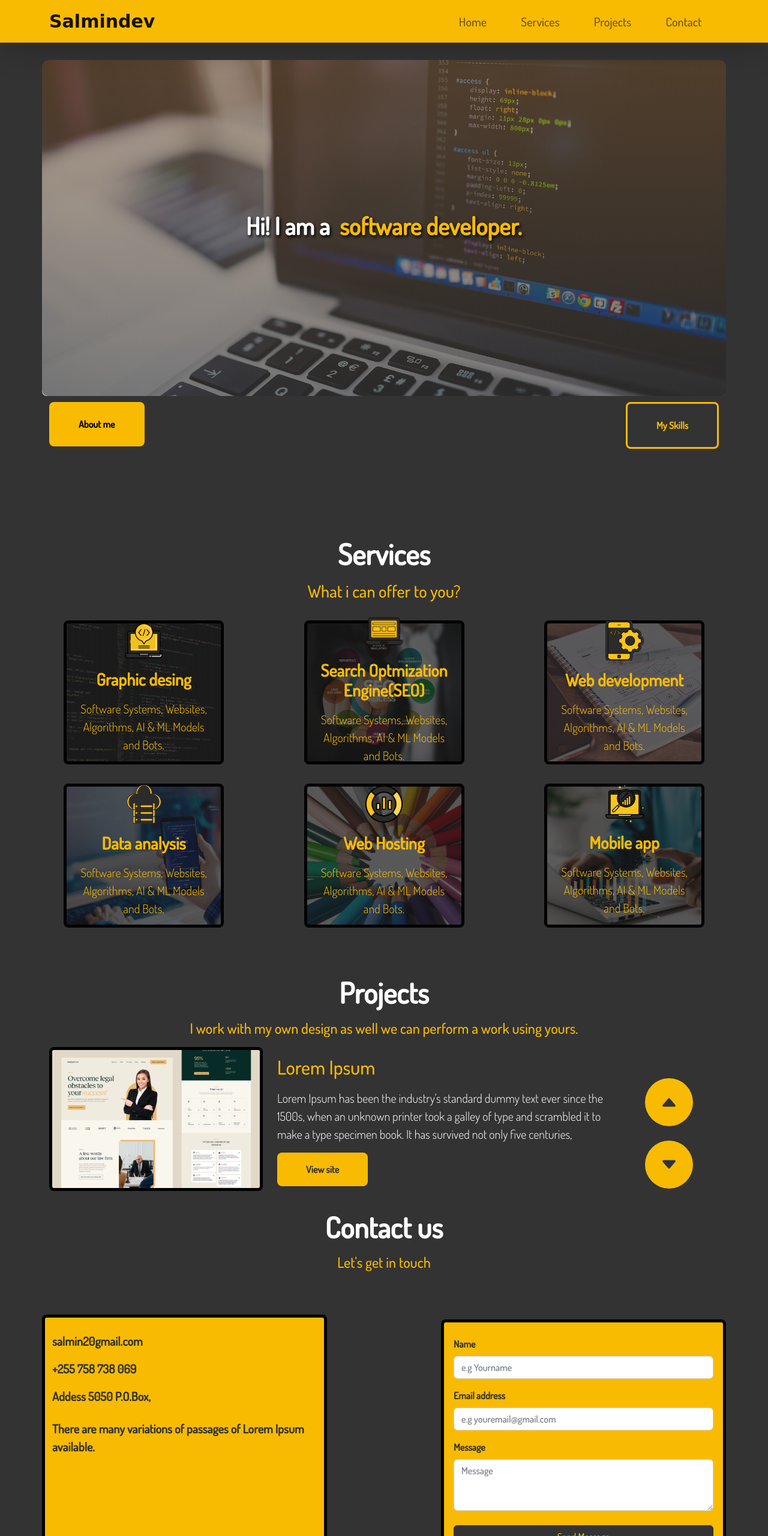
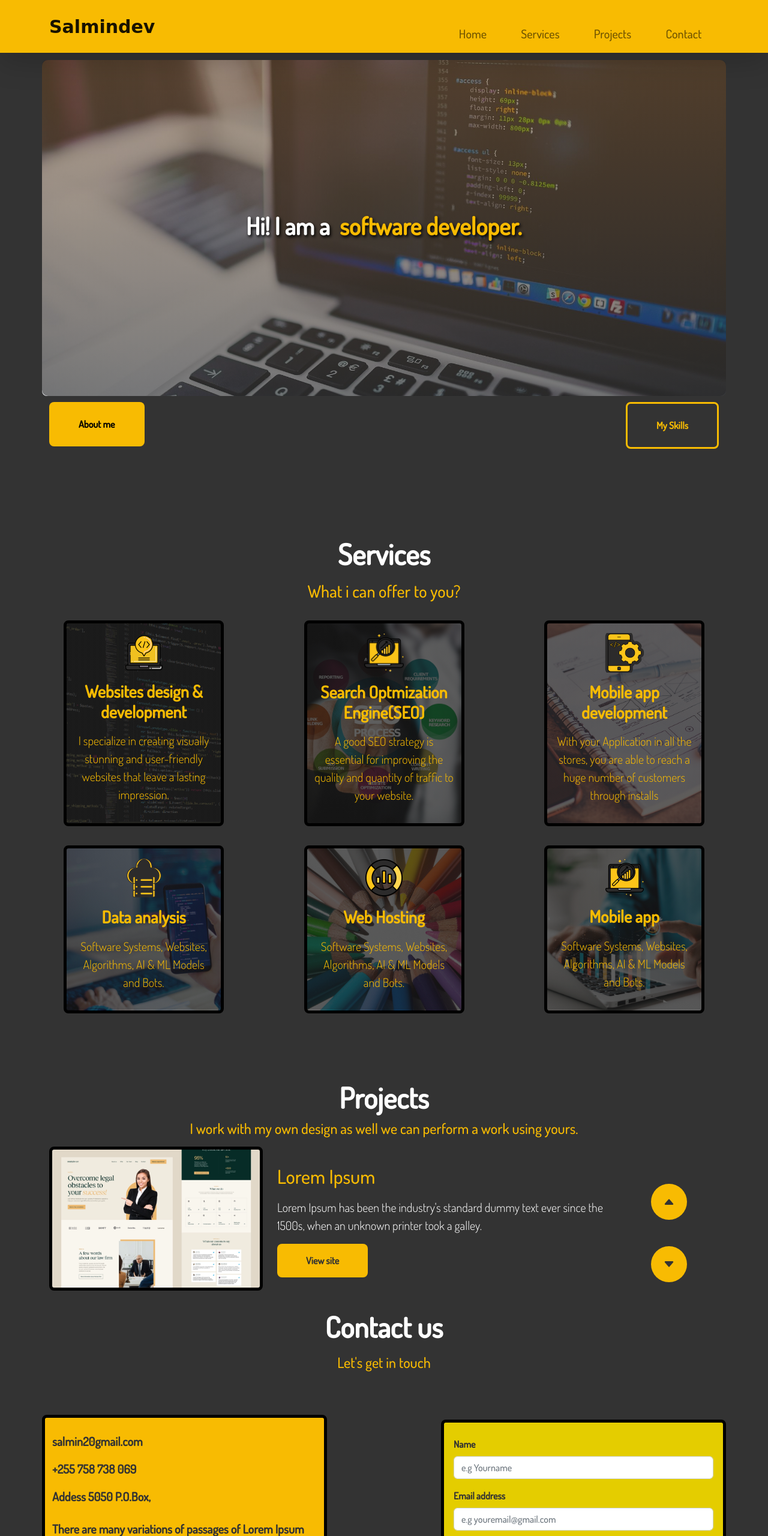
Before and after one commit to salmindev/Portifolio, a website: page index.html in a window 1280 px wide. Shown: the top 2560 px of the page at 60% size. Drawn offline with nearby package versions, Linux system fonts and the light colour scheme; a web font is replaced by a local one.

Commit message:
modification

```diff
--- a/css/style.css
+++ b/css/style.css
@@ -120,7 +120,6 @@ a, .btn-link {
     font-weight: 600;
     color: #61574F;
 }
-
 
 #project {
     width: 100%;
--- a/index.html
+++ b/index.html
@@ -18,24 +18,20 @@
           <button class="navbar-toggler border border-3 border-danger" id="navbar--toggle" type="button" data-bs-toggle="offcanvas" data-bs-target="#offcanvasRight" aria-controls="offcanvasRight">
             <span class="navbar-toggler-icon"></span>
           </button>
-          <div class="offcanvas offcanvas-end bg-primary" tabindex="0" id="offcanvasRight" aria-labelledby="offcanvasRightLabel">
-            <div class="offcanvas-header">
-              <h5 class="offcanvas-title" id="offcanvasRightLabel">salmindev</h5>
-              <button type="button" class="btn-close" data-bs-dismiss="offcanvas" aria-label="Close"></button>
-            </div>
+          <div class="offcanvas offcanvas-end bg-primary w-75"  tabindex="0" id="offcanvasRight" aria-labelledby="offcanvasRightLabel">
             <div class="offcanvas-body d-flex justify-content-end">
-                <ul class="navbar-nav fs-5 text-danger w-50 d-flex align-items-center justify-content-sm-around">
+                <ul class="navbar-nav fs-5 text-danger w-50 mt-4 d-flex align-items-center justify-content-sm-around">
                     <li class="nav-item">
-                      <a class="nav-link" aria-current="page" href="#home">Home</a>
+                    <button type="button" class="bg-transparent border border-0" data-bs-dismiss="offcanvas"><a class="nav-link" aria-current="page" href="#home">Home</a></button>
                     </li>
                     <li class="nav-item">
-                      <a class="nav-link" href="#services">Services</a>
+                        <button type="button" class="bg-transparent border border-0" data-bs-dismiss="offcanvas"><a class="nav-link" aria-current="page" href="#services">Services</a></button>
                     </li>
                     <li class="nav-item">
-                      <a class="nav-link" href="#projects">Projects</a>
+                        <button type="button" class="bg-transparent border border-0" data-bs-dismiss="offcanvas"><a class="nav-link" aria-current="page" href="#projects">Projects</a></button>
                     </li>
                     <li class="nav-item">
-                      <a class="nav-link" href="#contact">Contact</a>
+                        <button type="button" class="bg-transparent border border-0" data-bs-dismiss="offcanvas"><a class="nav-link" aria-current="page" href="#contact">Contact</a></button>
                     </li>
                   </ul>
             </div>
@@ -64,12 +60,12 @@
                 <div class="col-sm-6 bg-primary rounded-3 overflow-hidden text-black py-4 px-4 d-flex flex-column justify-content-around align-items-center" style="border: 10px dashed rgb(13, 13, 13) ;">
                     <h1 class="fw-bolder animate__animated animate__rubberBand animate__delay-3s">Hi!, My name is Salmin</h1>
                     <p class="lead text-center animate__animated animate__zoomIn animate__delay-4s">
-                        Lorem Ipsum has been the industry's standard dummy text ever since the 1500s, when an unknown printer took a galley of type and scrambled it to make a type specimen book.
-                        It has survived not only five centuries,
-                        remaining essentially unchanged.
-
+                        I am a passionate software developer with a strong background in creating innovative and efficient solutions.
+                        Continuous learning is an integral part of my journey as a software developer.
+                         I am always eager to explore emerging technologies and stay up-to-date with the latest industry trends.
+                         Welcome to my portfolio!
                     </p>
-                    <center><button class="nav-link active bg-secondary text-primary border-0 px-5 py-3  rounded-3 btn btn-sm fw-bolder bounce-top zoom-effect" >Contact</button></center>
+                    <center><button class="nav-link active bg-secondary text-primary border-0 px-5 py-3  rounded-3 btn btn-sm fw-bolder zoom-effect" >Contact</button></center>
                 </div>
                 <div class="col-sm-6 bg-primary rounded-3 text-white d-flex align-items-center justify-content-center py-4 " style="border: 7mm ridge rgb(13, 13, 13);">
                         <img class="rounded-circle bg-danger animate__animated animate__zoomInDown animate__delay-5s" src="images/avatar-ga8c4158bc_1280.png" style="width:350px; height:350px;" />
@@ -167,34 +163,35 @@
         <h3 class="text-primary mb-3">What i can offer to you?</h3>
     </center>
     <div class="row row-cols-1 row-cols-sm-2 row-cols-md-4 justify-content-between gap-sm-2" style="height:auto;">
-        <div class="col col-lg-3  bg-primary rounded-3 d-flex flex-column justify-content-center align-items-center border border-5 border-danger my-3 py-3  bg-img" style="height:30vh;">
+        <div class="col col-lg-3  bg-primary rounded-3 d-flex flex-column justify-content-center align-items-center border border-5 border-danger my-3 py-3  bg-img" style="height:auto;">
             <img src="images/icons8-web-development-64.png" />
-            <h3 class="fw-bolder text-primary text-center my-3">Graphic desing</h3>
-            <p class="lead text-primary text-center">Software Systems, Websites, Algorithms, AI & ML Models and Bots.</p>
+            <h3 class="fw-bolder text-primary text-center my-3">Websites design & development</h3>
+            <p class="lead text-primary text-center">I specialize in creating visually stunning and user-friendly websites that leave a lasting impression.</p>
         </div>
-        <div class="col col-lg-3 bg-primary d-flex flex-column justify-content-center align-items-center border border-5 border-danger rounded-3 my-3 py-3 bg-img" style="height:30vh;">
-            <img src="images/icons8-web-design-53.png" width="66px" height="66px" />
+        <div class="col col-lg-3 bg-primary d-flex flex-column justify-content-center align-items-center border border-5 border-danger rounded-3 my-3 py-3 bg-img" style="height:auto;">
+            <img src="images/icons8-seo-64.png" width="66px" height="66px" />
             <h3 class="fw-bolder text-primary text-center my-3">Search Optmization Engine(SEO)</h3>
-            <p class="lead text-primary text-center">Software Systems, Websites, Algorithms, AI & ML Models and Bots.</p>
+            <p class="lead text-primary text-center">
+                A good SEO strategy is essential for improving the quality and quantity of traffic to your website.</p>
         </div>
-        <div class="col col-lg-3 bg-primary d-flex flex-column justify-content-center align-items-center border border-5 border-danger rounded-3 my-3 py-3 bg-img" style="height:30vh;">
+        <div class="col col-lg-3 bg-primary d-flex flex-column justify-content-center align-items-center border border-5 border-danger rounded-3 my-3 py-3 bg-img" style="height:auto;">
             <img src="images/icons8-mobile-development-66.png" />
-            <h3 class="fw-bolder text-primary text-center my-3">Web development</h3>
-            <p class="lead text-primary text-center">Software Systems, Websites, Algorithms, AI & ML Models and Bots.</p>
+            <h3 class="fw-bolder text-primary text-center my-3">Mobile app development</h3>
+            <p class="lead text-primary text-center">With your Application in all the stores, you are able to reach a huge number of customers through installs</p>
         </div>
     </div>
     <div class="row row-cols-1 row-cols-sm-2 row-cols-md-4 justify-content-between ">
-        <div class="col col-lg-3 bg-primary d-flex flex-column justify-content-center align-items-center border border-5 border-danger rounded-3 border-info border-1 my-3 py-3 bg-img" style="height:30vh;">
+        <div class="col col-lg-3 bg-primary d-flex flex-column justify-content-center align-items-center border border-5 border-danger rounded-3 border-info border-1 my-3 py-3 bg-img" style="height:auto;">
            <img src="images/icons8-web-hosting-66.png" />
             <h3 class="fw-bolder text-primary text-center my-3">Data analysis</h3>
             <p class="lead text-primary text-center">Software Systems, Websites, Algorithms, AI & ML Models and Bots.</p>
         </div>
-        <div class="col col-lg-3 bg-primary d-flex flex-column justify-content-center align-items-center border border-5 border-danger rounded-3 border-info border-4 my-3 bg-img" style="height:30vh;">
+        <div class="col col-lg-3 bg-primary d-flex flex-column justify-content-center align-items-center border border-5 border-danger rounded-3 border-info border-4 my-3 bg-img" style="height:auto;">
            <img src="images/icons8-data-analysis-66.png" />
             <h3 class="fw-bolder text-primary text-center my-3">Web Hosting</h3>
             <p class="lead text-primary text-center">Software Systems, Websites, Algorithms, AI & ML Models and Bots.</p>
         </div>
-        <div class="col col-lg-3 bg-primary d-flex flex-column justify-content-center align-items-center border border-5 border-danger rounded-3 border-info my-3 py-3 bg-img" style="height:30vh;">
+        <div class="col col-lg-3 bg-primary d-flex flex-column justify-content-center align-items-center border border-5 border-danger rounded-3 border-info my-3 py-3 bg-img" style="height:auto;">
             <img src="images/icons8-seo-64.png" />
             <h3 class="fw-bolder text-primary text-center my-3">Mobile app</h3>
             <p class="lead text-primary text-center">Software Systems, Websites, Algorithms, AI & ML Models and Bots.</p>
@@ -202,12 +199,12 @@
     </div>
 </div>
 
-<div class="container" style="height:auto;" id="projects">
+<div class="container mt-5" style="height:auto;" id="projects">
     <center>
-        <h1 class="display-5 my-3 fw-bolder text-white">Projects</h1>
+        <h1 class="display-5  fw-bolder text-white">Projects</h1>
         <h4 class="text-primary mb-3">I work with my own design as well we can perform a work using yours.</h4>
     </center>
-    <div class="row bg-secondary  mt-2" style="height:auto;">
+    <div class="row bg-secondary  mt-3" style="height:auto;">
     <div class="col-sm-6 col-md-4">
         <div class="bg-primary d-flex justify-content-center align-items-center border border-5 border-danger rounded-3 w-100 bg-project" style="height: 30vh;" >
 
@@ -216,21 +213,20 @@
     <div class="col-sm-6 col-md-6 d-flex flex-column justify-content-center align-items-start">
         <h2 class="text-primary  py-2 pt-2">Lorem Ipsum</h2>
         <p class="lead text-white ">Lorem Ipsum has been the industry's standard dummy text ever since the 1500s,
-            when an unknown printer took a galley of type and scrambled it to make a type specimen book.
-            It has survived not only five centuries,
+            when an unknown printer took a galley.
 
         </p>
         <button class=" nav-link active bg-primary text-secondary border-0 px-5 py-3  rounded-3 btn btn-sm fw-bolder  zoom-effect" >View site</button>
     </div>
     <div class="col-sm-6 col-md-2 px-4 my-3">
         <div class="row  my-md-4 d-md-flex flex-md-column d-sm-flex h-100 flex-sm-row align-items-center justify-content-md-around justify-content-between">
-        <span class="bg-primary rounded-circle d-flex justify-content-center align-items-center" style="width: 80px; height: 80px;">
-            <svg xmlns="http://www.w3.org/2000/svg" width="30" height="30" fill="currentColor" class="bi bi-caret-up-fill text-secondary" viewBox="0 0 16 16">
+        <span class="bg-primary rounded-circle d-flex justify-content-center align-items-center zoom-effect" style="width: 60px; height: 60px;">
+            <svg xmlns="http://www.w3.org/2000/svg" width="20" height="20" fill="currentColor" class="bi bi-caret-up-fill text-secondary" viewBox="0 0 16 16">
                 <path d="m7.247 4.86-4.796 5.481c-.566.647-.106 1.659.753 1.659h9.592a1 1 0 0 0 .753-1.659l-4.796-5.48a1 1 0 0 0-1.506 0z"/>
               </svg>
         </span>
-        <span class="bg-primary rounded-circle d-flex justify-content-center align-items-center"  style="width: 80px; height: 80px;">
-            <svg xmlns="http://www.w3.org/2000/svg" width="30" height="30" fill="currentColor" class="bi bi-caret-down-fill text-secondary" viewBox="0 0 16 16">
+        <span class="bg-primary rounded-circle d-flex justify-content-center align-items-center zoom-effect"  style="width: 60px; height: 60px;">
+            <svg xmlns="http://www.w3.org/2000/svg" width="20" height="20" fill="currentColor" class="bi bi-caret-down-fill text-secondary" viewBox="0 0 16 16">
                 <path d="M7.247 11.14 2.451 5.658C1.885 5.013 2.345 4 3.204 4h9.592a1 1 0 0 1 .753 1.659l-4.796 5.48a1 1 0 0 1-1.506 0z"/>
               </svg>
         </span>
@@ -248,26 +244,26 @@
     <div class="container">
         <div class="row row-cols-1 justify-content-between my-5">
         <div class="col-md-5 col bg-primary border border-5 border-danger rounded-3 py-4 text-white border-3 border-warning">
-            <p class="lead text-secondary fw-bold">salmin20gmail.com</p>
+            <p class="lead text-secondary fw-bold"><span></span>salmin20gmail.com</p>
             <p class="lead text-secondary fw-bold">+255 758 738 069</p>
             <p class="lead text-secondary fw-bold">Addess 5050 P.O.Box,</p>
             <p class="lead my-4 text-secondary fw-bold">
                 There are many variations of passages of Lorem Ipsum available.
             </p>
         </div>
-        <div class="col-md-5 col bg-primary px-3 fw-bolder border border-5 border-danger rounded-3 my-2 py-4 text-secondary border-3 border-warning">
+        <div class="col-md-5 col bg-success px-3 fw-bolder border border-5 border-danger rounded-3 my-2 py-4 text-secondary border-3 border-warning">
             <form  class="contact-form" id="contact-form-data" method="POST">
                 <div id="result"></div>
             <div class="mb-3">
-                <label for="exampleFormControlInput1" class="form-label">Name</label>
+                <label for="exampleFormControlInput1" class="form-label ">Name</label>
                 <input type="text" class="form-control" name="name" id="name"  placeholder="e.g Yourname">
             </div>
             <div class="mb-3">
-                <label for="exampleFormControlInput1" class="form-label">Email address</label>
+                <label for="exampleFormControlInput1" class="form-label ">Email address</label>
                 <input type="email" class="form-control" name="email" id="email" placeholder="e.g youremail@gmail.com">
             </div>
             <div class="mb-3">
-                <label for="exampleFormControlTextarea1" class="form-label">Message</label>
+                <label for="exampleFormControlTextarea1" class="form-label ">Message</label>
                 <textarea class="form-control" name="message" placeholder="Message" id="message" rows="3"></textarea>
             </div>
 
@@ -278,9 +274,8 @@
 
     </div>
 
-<footer class="bg-primary mt-3" style="width:100%;height:5vh;">
-
-    <div></div>
+<footer class=" mt-5" style="width:100%;height:auto;">
+    <p class="lead text-center text-white">Copy Right <small>&copy;</small>2023 Salmindev. All right reserved.</p>
 </footer>
 </div>
 <script>
--- a/sass/custom.scss
+++ b/sass/custom.scss
@@ -3,5 +3,5 @@ $secondary:#333333;
 $info: #0FB049;
 $danger: #000000;
 $warning: #FA5B3D;
-$success: #02c2dbfb;
+$success: #e4cd0063;
 @import '../node_modules/bootstrap/scss/bootstrap';
```
Also changed, not shown: css/script.js (+8 -12 lines), css/custom.min.css, images/boxes.png (added), images/finger.png (added), images/programmer.png (added), 1 other file.
